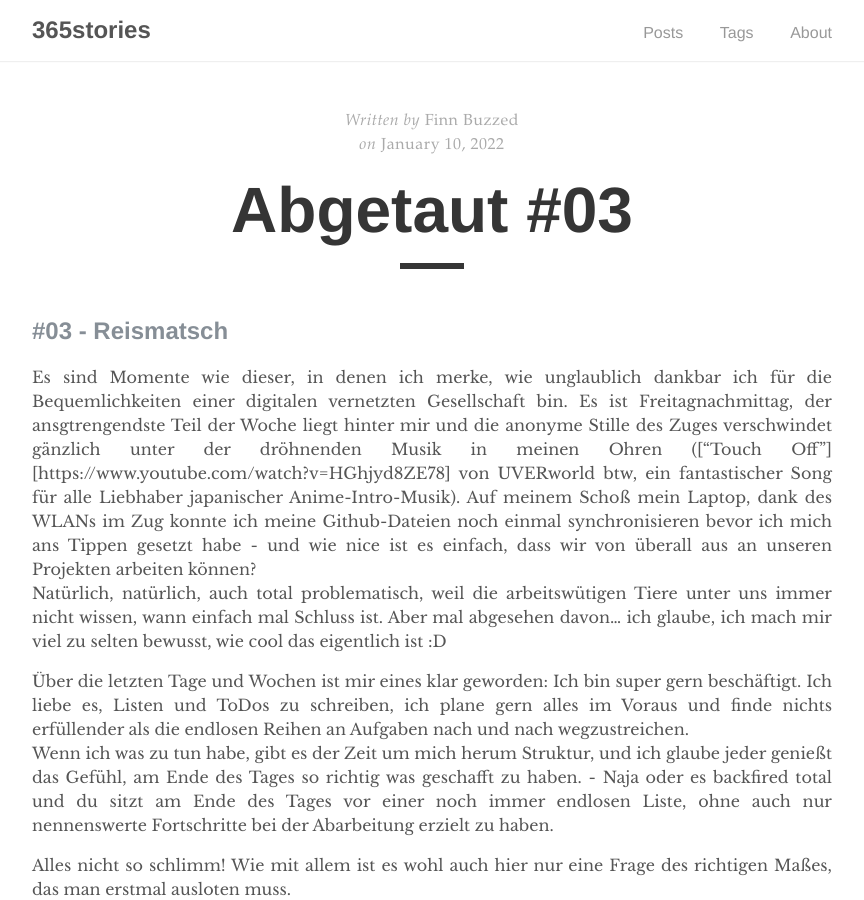
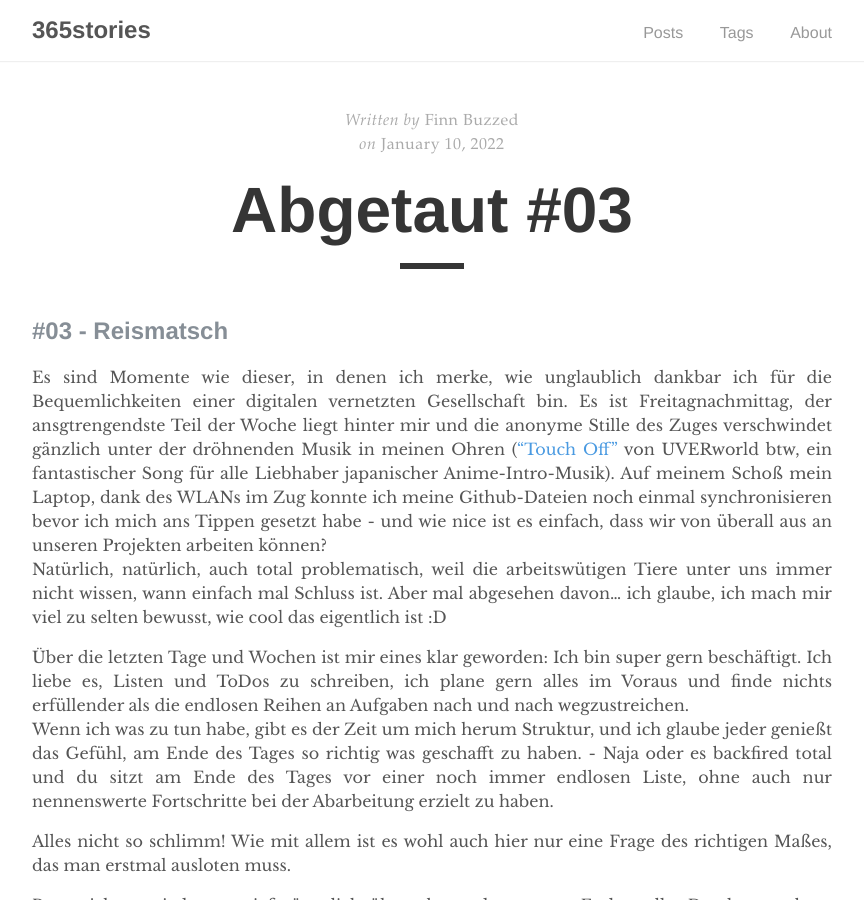
Before and after one commit to chocciibuster/chocciibuster.github.io, a Jekyll site: the page built from _posts/2022-01-10-Abgetaut-#03.md, in a window 1280 px wide and 900 px high. Shown: the whole window, without its empty margins (208-1072 px from the left). Built offline with Jekyll 4.4.1, drawn with Linux system fonts in a browser that asks for light colours.

Commit message:
Update 2022-01-10-Abgetaut-#03.md

```diff
--- a/_posts/2022-01-10-Abgetaut-#03.md
+++ b/_posts/2022-01-10-Abgetaut-#03.md
@@ -6,7 +6,7 @@ tags:			Blog
 
 ---
 
-Es sind Momente wie dieser, in denen ich merke, wie unglaublich dankbar ich für die Bequemlichkeiten einer digitalen vernetzten Gesellschaft bin. Es ist Freitagnachmittag, der ansgtrengendste Teil der Woche liegt hinter mir und die anonyme Stille des Zuges verschwindet gänzlich unter der dröhnenden Musik in meinen Ohren (["Touch Off"][https://www.youtube.com/watch?v=HGhjyd8ZE78] von UVERworld btw, ein fantastischer Song für alle Liebhaber japanischer Anime-Intro-Musik). Auf meinem Schoß mein Laptop, dank des WLANs im Zug konnte ich meine Github-Dateien noch einmal synchronisieren bevor ich mich ans Tippen gesetzt habe - und wie nice ist es einfach, dass wir von überall aus an unseren Projekten arbeiten können?
+Es sind Momente wie dieser, in denen ich merke, wie unglaublich dankbar ich für die Bequemlichkeiten einer digitalen vernetzten Gesellschaft bin. Es ist Freitagnachmittag, der ansgtrengendste Teil der Woche liegt hinter mir und die anonyme Stille des Zuges verschwindet gänzlich unter der dröhnenden Musik in meinen Ohren (["Touch Off"](https://www.youtube.com/watch?v=HGhjyd8ZE78) von UVERworld btw, ein fantastischer Song für alle Liebhaber japanischer Anime-Intro-Musik). Auf meinem Schoß mein Laptop, dank des WLANs im Zug konnte ich meine Github-Dateien noch einmal synchronisieren bevor ich mich ans Tippen gesetzt habe - und wie nice ist es einfach, dass wir von überall aus an unseren Projekten arbeiten können?
 Natürlich, natürlich, auch total problematisch, weil die arbeitswütigen Tiere unter uns immer nicht wissen, wann einfach mal Schluss ist. Aber mal abgesehen davon... ich glaube, ich mach mir viel zu selten bewusst, wie cool das eigentlich ist :D
 
 Über die letzten Tage und Wochen ist mir eines klar geworden: Ich bin super gern beschäftigt. Ich liebe es, Listen und ToDos zu schreiben, ich plane gern alles im Voraus und finde nichts erfüllender als die endlosen Reihen an Aufgaben nach und nach wegzustreichen.
```
